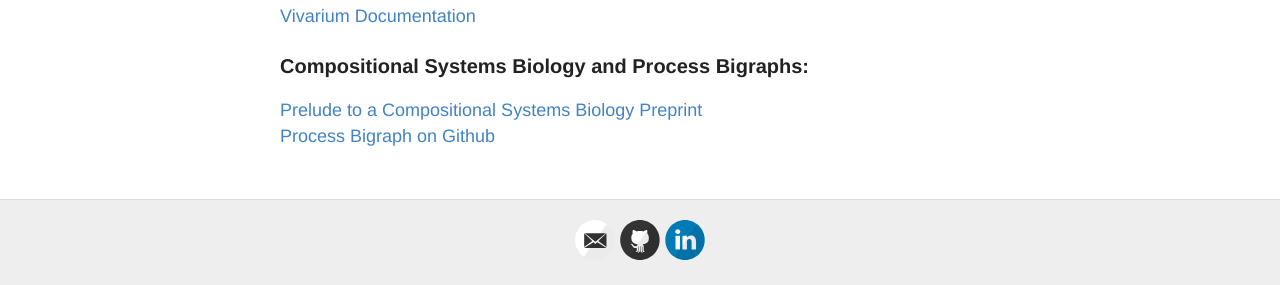
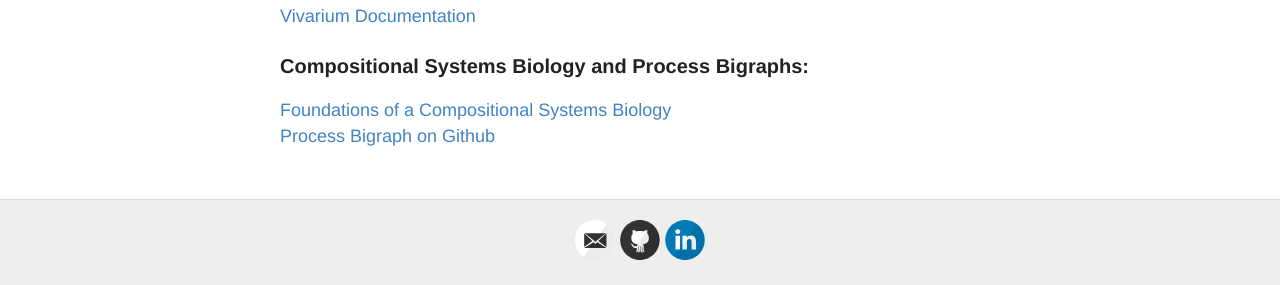
Before and after one commit to eagmon/eagmon.github.io, a Jekyll site: the page built from index.md, in a window 1280 px wide. Shown: the part 1194-1479 px from the top of the page. Built offline with Jekyll 4.4.1, drawn with Linux system fonts in a browser that asks for light colours.

Commit message:
foundations

```diff
--- a/index.md
+++ b/index.md
@@ -40,5 +40,5 @@ layout: default
 
 ### Compositional Systems Biology and Process Bigraphs:
 
-[Prelude to a Compositional Systems Biology Preprint](https://arxiv.org/abs/2408.00942) \
+[Foundations of a Compositional Systems Biology](https://arxiv.org/abs/2408.00942) \
 [Process Bigraph on Github](https://github.com/vivarium-collective/process-bigraph)
```
Also changed, not shown: _posts/2024-8-01-prelude.md (+1 -1 lines), jobs.md (+0 -2 lines).
